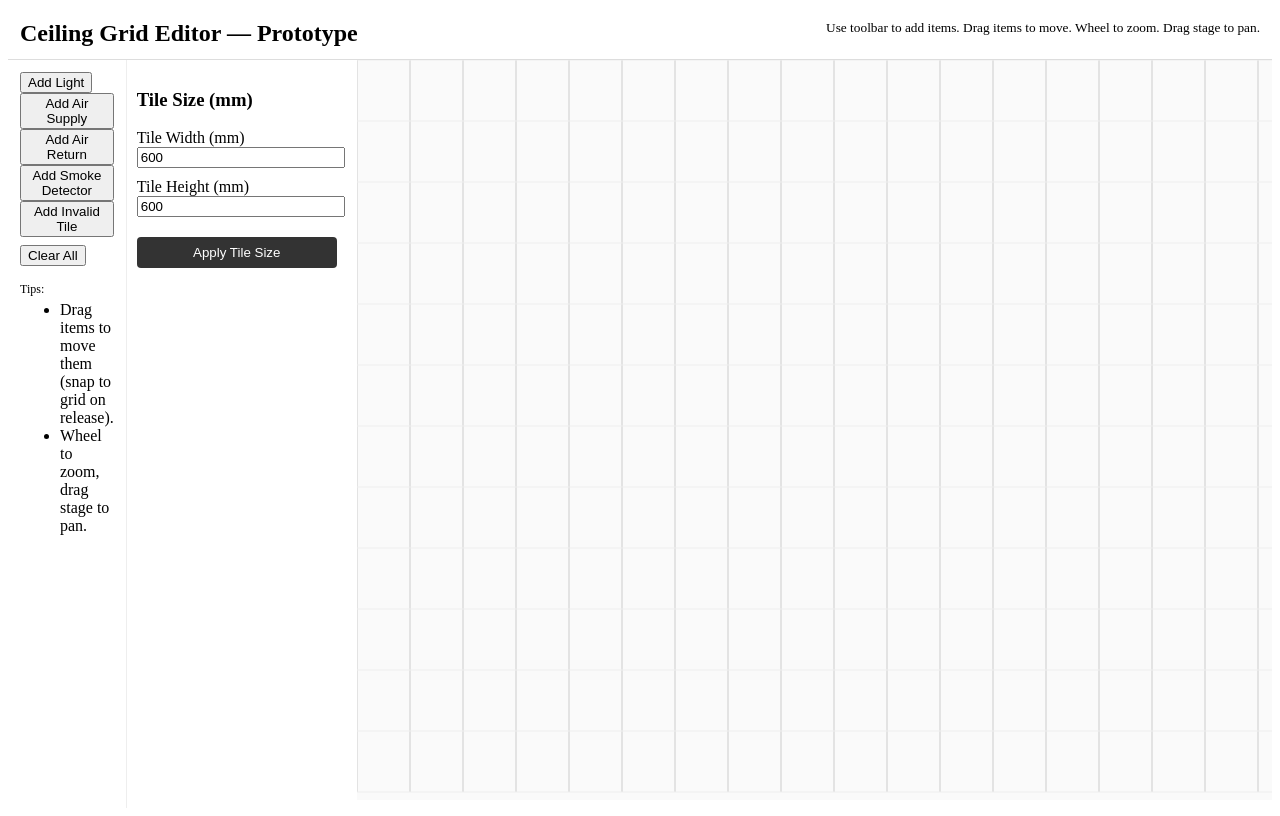
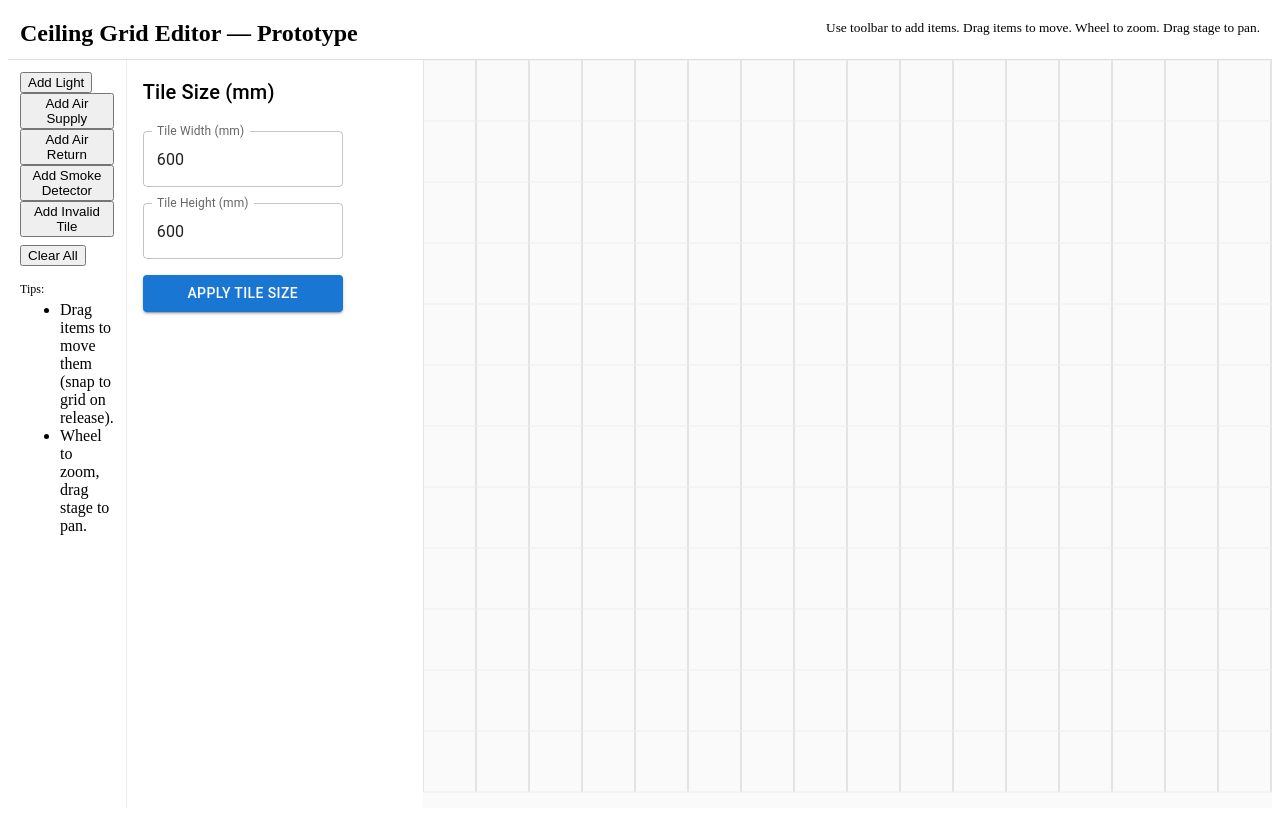
Before and after one commit to MingJae92/cieling-plan-app, a React (Vite) app: page / in a window 1280 px wide. Built offline with nearby package versions, Linux system fonts and the light colour scheme; the HTML template or start-up script is replaced by a standard one.

Commit message:
separated styles in folders

```diff
--- a/package.json
+++ b/package.json
@@ -9,6 +9,9 @@
     "lint": "eslint --ext .ts,.tsx src || true"
   },
   "dependencies": {
+    "@emotion/react": "^11.14.0",
+    "@emotion/styled": "^11.14.1",
+    "@mui/material": "^7.3.5",
     "konva": "^9.3.0",
     "react": "^18.2.0",
     "react-dom": "^18.2.0",
--- a/src/components/CeilingGrid.tsx
+++ b/src/components/CeilingGrid.tsx
@@ -1,6 +1,9 @@
 import React, { useRef, useState, useEffect } from 'react';
 import { Stage, Layer, Line, Circle, Rect } from 'react-konva';
-import { useCeilingStore } from '../store/store';
+import Konva from 'konva';
+import { useCeilingStore, GridItem } from '../store/store';
+import { Box, Typography, TextField, Button } from '@mui/material';
+import { panelStyles, inputStyles, buttonStyles, stageContainerStyles } from '../styles/Ceilingrid.styles';
 
 export default function CeilingGrid() {
   const width = useCeilingStore((s) => s.width);
@@ -9,22 +12,22 @@ export default function CeilingGrid() {
   const updateComponent = useCeilingStore((s) => s.updateComponent);
   const removeComponent = useCeilingStore((s) => s.removeComponent);
 
-  const stageRef = useRef<any>(null);
-  const layerRef = useRef<any>(null);
+  const stageRef = useRef<Konva.Stage>(null);
+  const layerRef = useRef<Konva.Layer>(null);
 
-  const [scale, setScale] = useState(1);
+  const [scale, setScale] = useState<number>(1);
 
-  // USER ADJUSTABLE TILE SIZE (mm → px)
-  const [tileWidth, setTileWidth] = useState(48);   // internal tile width px
-  const [tileHeight, setTileHeight] = useState(48); // internal tile height px
+  // Tile sizes
+  const [tileWidth, setTileWidth] = useState<number>(48);
+  const [tileHeight, setTileHeight] = useState<number>(48);
 
-  // INPUT FIELDS
-  const [inputTileWidth, setInputTileWidth] = useState(600);
-  const [inputTileHeight, setInputTileHeight] = useState(600);
+  // Input fields (mm)
+  const [inputTileWidth, setInputTileWidth] = useState<number>(600);
+  const [inputTileHeight, setInputTileHeight] = useState<number>(600);
 
   const padding = 20;
 
-  // DEFAULT AUTO-FIT ONLY ONCE (when page loads)
+  // Initial tile sizes (auto-fit once)
   useEffect(() => {
     const maxW = window.innerWidth - 220;
     const maxH = window.innerHeight - 60;
@@ -32,33 +35,26 @@ export default function CeilingGrid() {
     const newTileW = Math.floor(maxW / width);
     const newTileH = Math.floor(maxH / height);
 
-    const finalTileW = Math.max(20, Math.min(newTileW, 120));
-    const finalTileH = Math.max(20, Math.min(newTileH, 120));
+    setTileWidth(Math.max(20, Math.min(newTileW, 120)));
+    setTileHeight(Math.max(20, Math.min(newTileH, 120)));
+  }, [width, height]);
 
-    setTileWidth(finalTileW);
-    setTileHeight(finalTileH);
-  }, []);
-
-  // Apply tile size from the input box
   const applyTileSize = () => {
-    // Convert mm → px (simple scaling for UI)
     const scaleFactor = 0.08; // 600mm ≈ 48px
 
-    const newW = Math.max(20, Math.min(inputTileWidth * scaleFactor, 200));
-    const newH = Math.max(20, Math.min(inputTileHeight * scaleFactor, 200));
-
-    setTileWidth(newW);
-    setTileHeight(newH);
+    setTileWidth(Math.max(20, Math.min(inputTileWidth * scaleFactor, 200)));
+    setTileHeight(Math.max(20, Math.min(inputTileHeight * scaleFactor, 200)));
   };
 
-  // Zoom
-  const handleWheel = (e: any) => {
+  const handleWheel = (e: Konva.KonvaEventObject<WheelEvent>) => {
     e.evt.preventDefault();
     const stage = stageRef.current;
     if (!stage) return;
 
     const oldScale = stage.scaleX();
     const pointer = stage.getPointerPosition();
+    if (!pointer) return;
+
     const mousePointTo = {
       x: (pointer.x - stage.x()) / oldScale,
       y: (pointer.y - stage.y()) / oldScale,
@@ -78,66 +74,53 @@ export default function CeilingGrid() {
   };
 
   // Grid lines
-  const verticalLines = [];
-  for (let i = 0; i <= width; i++) {
-    verticalLines.push([i * tileWidth, 0, i * tileWidth, height * tileHeight]);
-  }
-
-  const horizontalLines = [];
-  for (let j = 0; j <= height; j++) {
-    horizontalLines.push([0, j * tileHeight, width * tileWidth, j * tileHeight]);
-  }
+  const verticalLines: number[][] = [];
+  for (let i = 0; i <= width; i++) verticalLines.push([i * tileWidth, 0, i * tileWidth, height * tileHeight]);
+  const horizontalLines: number[][] = [];
+  for (let j = 0; j <= height; j++) horizontalLines.push([0, j * tileHeight, width * tileWidth, j * tileHeight]);
 
   // Position helpers
   const toScreenX = (gx: number) => gx * tileWidth + tileWidth / 2;
   const toScreenY = (gy: number) => gy * tileHeight + tileHeight / 2;
 
   return (
-    <div style={{ display: 'flex' }}>
+    <Box display="flex" height="100vh">
       {/* SETTINGS PANEL */}
-      <div style={{ width: 200, padding: 10 }}>
-        <h3>Tile Size (mm)</h3>
+      <Box sx={panelStyles}>
+        <Typography variant="h6" gutterBottom>
+          Tile Size (mm)
+        </Typography>
 
-        <label>Tile Width (mm)</label>
-        <input
+        <TextField
+          label="Tile Width (mm)"
           type="number"
           value={inputTileWidth}
           onChange={(e) => setInputTileWidth(Number(e.target.value))}
-          style={{ width: '100%', marginBottom: 10 }}
+          sx={inputStyles}
         />
 
-        <label>Tile Height (mm)</label>
-        <input
+        <TextField
+          label="Tile Height (mm)"
           type="number"
           value={inputTileHeight}
           onChange={(e) => setInputTileHeight(Number(e.target.value))}
-          style={{ width: '100%', marginBottom: 10 }}
+          sx={inputStyles}
         />
 
-        <button
-          onClick={applyTileSize}
-          style={{
-            width: '100%',
-            padding: '8px 0',
-            background: '#333',
-            color: 'white',
-            borderRadius: 4,
-            border: 'none',
-            cursor: 'pointer',
-            marginTop: 10,
-          }}
-        >
+        <Button variant="contained" color="primary" sx={buttonStyles} onClick={applyTileSize}>
           Apply Tile Size
-        </button>
-      </div>
+        </Button>
+      </Box>
 
+      {/* STAGE */}
+      <Box sx={stageContainerStyles}>
         <Stage
           ref={stageRef}
-        style={{ background: '#fafafa', marginLeft: 10 }}
           draggable
           onWheel={handleWheel}
           width={window.innerWidth - 220}
           height={window.innerHeight - 60}
+          style={{ width: '100%', height: '100%' }}
         >
           <Layer ref={layerRef}>
             {/* GRID */}
@@ -149,7 +132,7 @@ export default function CeilingGrid() {
             ))}
 
             {/* COMPONENTS */}
-          {components.map((c) => {
+            {components.map((c: GridItem) => {
               const x = toScreenX(c.x);
               const y = toScreenY(c.y);
 
@@ -158,30 +141,19 @@ export default function CeilingGrid() {
                 y,
                 draggable: true,
                 key: c.id,
-              onDragEnd: (e: any) => {
+                onDragEnd: (e: Konva.KonvaEventObject<DragEvent>) => {
                   const nx = Math.round(e.target.x() / tileWidth - 0.5);
                   const ny = Math.round(e.target.y() / tileHeight - 0.5);
-
-                // Clamp to grid
-                const cx = Math.max(0, Math.min(nx, width - 1));
-                const cy = Math.max(0, Math.min(ny, height - 1));
-                updateComponent(c.id, { x: cx, y: cy });
+                  updateComponent(c.id, {
+                    x: Math.max(0, Math.min(nx, width - 1)),
+                    y: Math.max(0, Math.min(ny, height - 1)),
+                  });
                 },
                 onDblClick: () => removeComponent(c.id),
               };
 
               if (c.type === 'invalid') {
-              return (
-                <Rect
-                  {...commonProps}
-                  width={tileWidth - 4}
-                  height={tileHeight - 4}
-                  offsetX={(tileWidth - 4) / 2}
-                  offsetY={(tileHeight - 4) / 2}
-                  fill="#000"
-                  opacity={0.25}
-                />
-              );
+                return <Rect {...commonProps} width={tileWidth - 4} height={tileHeight - 4} offsetX={(tileWidth - 4) / 2} offsetY={(tileHeight - 4) / 2} fill="#000" opacity={0.25} />;
               }
 
               const color =
@@ -192,17 +164,11 @@ export default function CeilingGrid() {
                   : c.type === 'air_return'
                   ? '#60d394'
                   : '#f77';
-
-            return (
-              <Circle
-                {...commonProps}
-                radius={Math.min(tileWidth, tileHeight) / 3}
-                fill={color}
-              />
-            );
+              return <Circle {...commonProps} radius={Math.min(tileWidth, tileHeight) / 3} fill={color} />;
             })}
           </Layer>
         </Stage>
-    </div>
+      </Box>
+    </Box>
   );
 }
--- /dev/null
+++ b/src/styles/CeilinGrid.styles.ts
@@ -0,0 +1,24 @@
+import { CSSProperties } from 'react';
+import { SxProps, Theme } from '@mui/material';
+
+export const panelStyles: SxProps<Theme> = {
+  width: 200,
+  padding: 2,
+  display: 'flex',
+  flexDirection: 'column',
+  gap: 2,
+};
+
+export const inputStyles: SxProps<Theme> = {
+  width: '100%',
+};
+
+export const buttonStyles: SxProps<Theme> = {
+  width: '100%',
+};
+
+export const stageContainerStyles: CSSProperties = {
+  background: '#fafafa',
+  marginLeft: 8,
+  flexGrow: 1,
+};
```
Also changed, not shown: 1 other file (tests, documents, lock files or other folders). Lines whose indentation alone changed are shown as unchanged.
